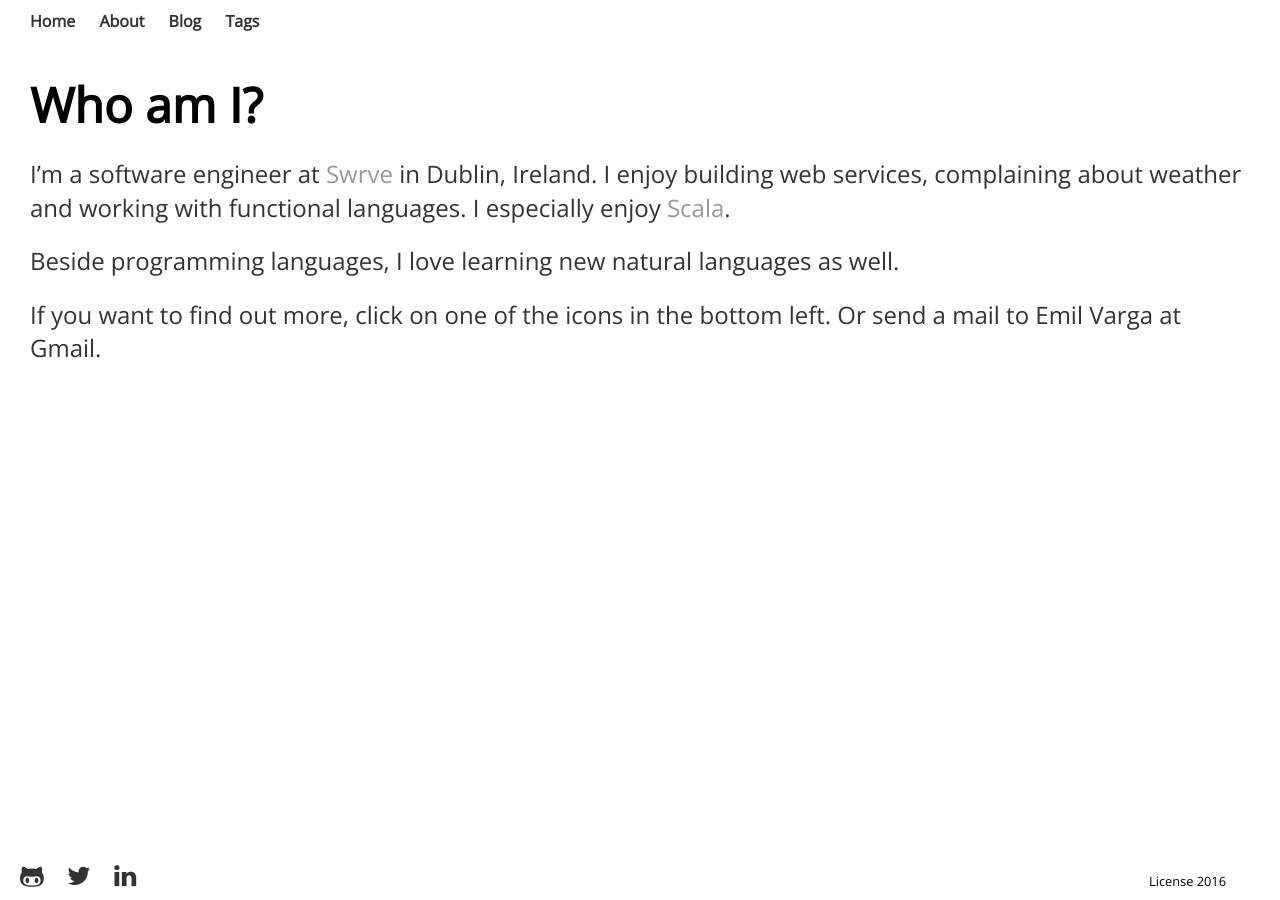
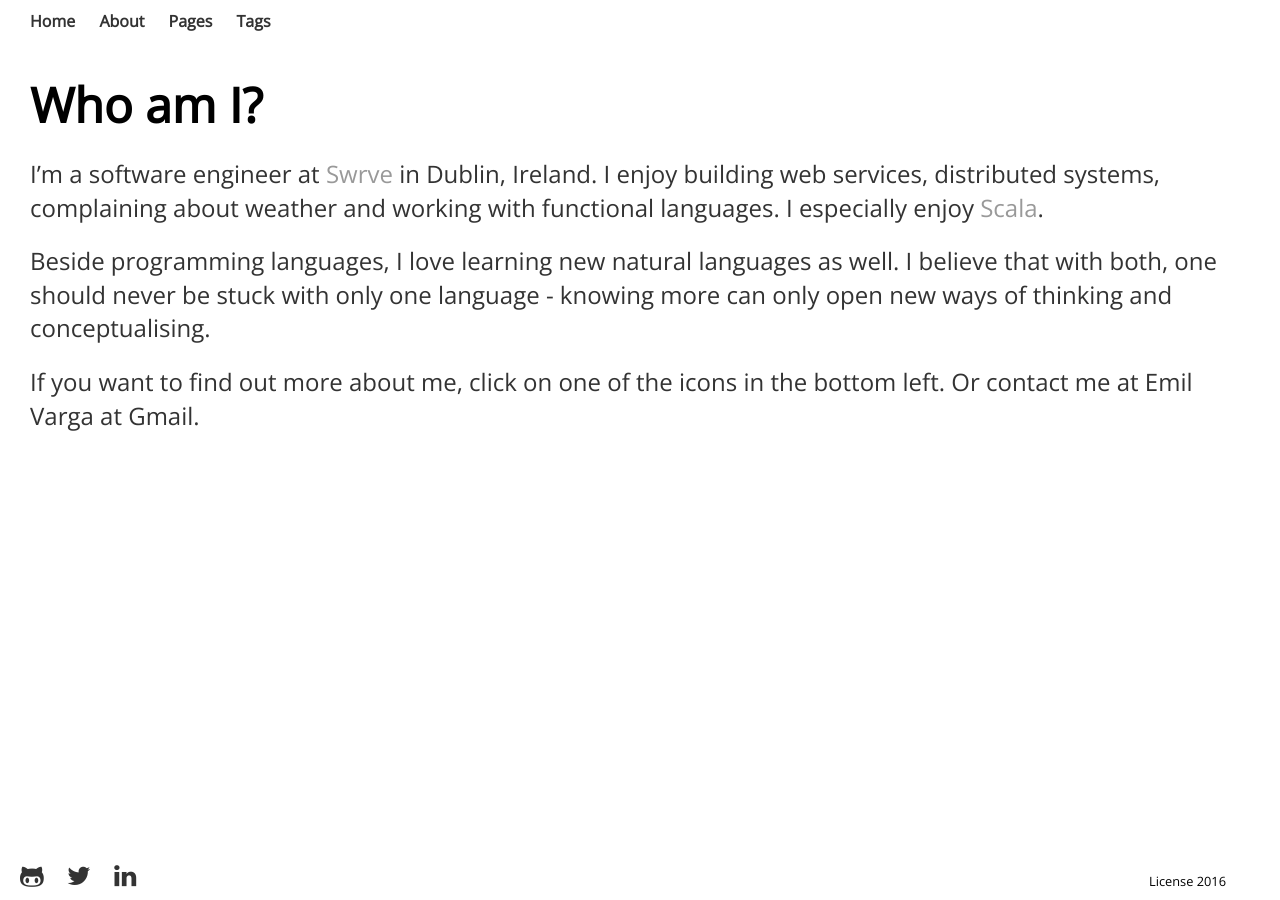
Before and after one commit to cogitor/cogitor.github.io, a Jekyll site: the page built from about.md, in a window 1280 px wide. Built offline with Jekyll 4.4.1, drawn with Linux system fonts in a browser that asks for light colours; nearby versions of some CDN libraries; some web fonts are replaced; a style sheet for code colours, icons or effects is not loaded.

Commit message:
blog -> pages, kramdown switch

```diff
--- a/_config.yml
+++ b/_config.yml
@@ -1,5 +1,4 @@
 title: Emil Varga
-tagline: Software Engineering Musings
 author:
   name: Emil Varga
   email: emil.varga (at) gmail.com
@@ -7,8 +6,9 @@
   twitter: emvar
   linkedin: emilvarga
 
-permalink: /blog/:year/:month/:day/:title
+permalink: /pages/:year/:month/:day/:title
 production_url: http://emilvarga.com
+markdown: kramdown
 
 defaults:
   -
@@ -18,7 +18,7 @@
       layout: "default"
   -
     scope:
-      path: "blog"
+      path: "pages"
       type: "posts"
     values:
       layout: "post"
--- a/_includes/header.html
+++ b/_includes/header.html
@@ -2,7 +2,7 @@
   <ul>
     <li><a href="/">Home</a></li>
     <li><a href="/about">About</a></li>
-    <li><a href="/blog">Blog</a></li>
+    <li><a href="/pages">Pages</a></li>
     <li><a href="/tags">Tags</a></li>
   </ul>
 </nav>
--- a/about.md
+++ b/about.md
@@ -3,8 +3,8 @@
 ---
 # {{ page.title }}
 
-I'm a software engineer at [Swrve](http://swrve.com) in Dublin, Ireland. I enjoy building web services, complaining about weather and working with functional languages. I especially enjoy [Scala](http://www.scala-lang.org/).
+I'm a software engineer at [Swrve](http://swrve.com) in Dublin, Ireland. I enjoy building web services, distributed systems, complaining about weather and working with functional languages. I especially enjoy [Scala](http://www.scala-lang.org/).
 
-Beside programming languages, I love learning new natural languages as well.
+Beside programming languages, I love learning new natural languages as well. I believe that with both, one should never be stuck with only one language - knowing more can only open new ways of thinking and conceptualising.
 
-If you want to find out more, click on one of the icons in the bottom left. Or send a mail to Emil Varga at Gmail.
+If you want to find out more about me, click on one of the icons in the bottom left. Or contact me at Emil Varga at Gmail.
--- a/blog/index.html
+++ b/pages/index.html
@@ -1,5 +1,5 @@
 ---
-title: Software Engineering Musings
+title: All pages
 ---
 <h1>{{ page.title }}</h1>
 <ul class="posts">
--- a/rss.xml
+++ b/rss.xml
@@ -7,7 +7,7 @@
 <rss version="2.0" xmlns:atom="http://www.w3.org/2005/Atom">
 <channel>
         <title>{{ site.title | xml_escape }}</title>
-        <description>{{ site.author.name | xml_escape }} - {{ site.tagline | xml_escape }}</description>
+        <description>{{ site.author.name | xml_escape }}</description>
         <link>{{ site.production_url }}</link>
         <atom:link href="{{ site.production_url }}/rss.xml" rel="self" type="application/rss+xml" />
         <lastBuildDate>{{ site.time | date_to_rfc822 }}</lastBuildDate>
```
Also changed, not shown: _posts/2016-02-27-lets-get-it-working.md (+6 -6 lines), index.md (+1 -2 lines).
